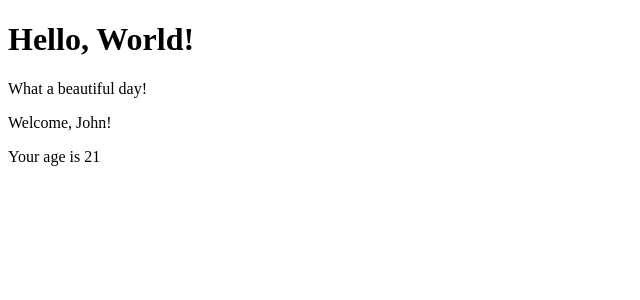
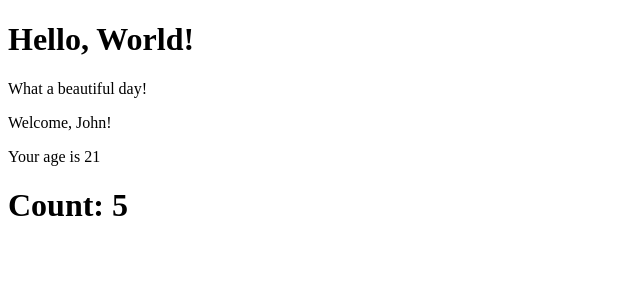
Before and after one commit to Martybb01/react-exercises, a React (Create React App) app: page / in a window 1280 px wide. Shown: the top 300 px of the page, without its empty margins (0-640 px from the left). Built offline with nearby package versions, Linux system fonts and the light colour scheme.

Commit message:
add Counter component

```diff
--- a/src/App.js
+++ b/src/App.js
@@ -1,4 +1,5 @@
 import React from "react";
+import { Counter } from "./Counter";
 import { Hello } from "./Hello";
 import { Welcome } from "./Welcome";
 
@@ -8,6 +9,7 @@ export class App extends React.Component {
       <div>
         <Hello />
         <Welcome name="John" />
+        <Counter />
       </div>
     );
   }
--- /dev/null
+++ b/src/Counter.js
@@ -0,0 +1,25 @@
+import React from "react";
+
+export class Counter extends React.Component {
+  state = {
+    count: 0,
+  };
+  constructor(props) {
+    super(props);
+    setInterval(() => {
+      this.setState((state) => {
+        return {
+          count: state.count + 1,
+        };
+      });
+    }, 1000);
+  }
+
+  render() {
+    return (
+      <div>
+        <h1>Count: {this.state.count} </h1>
+      </div>
+    );
+  }
+}
```
